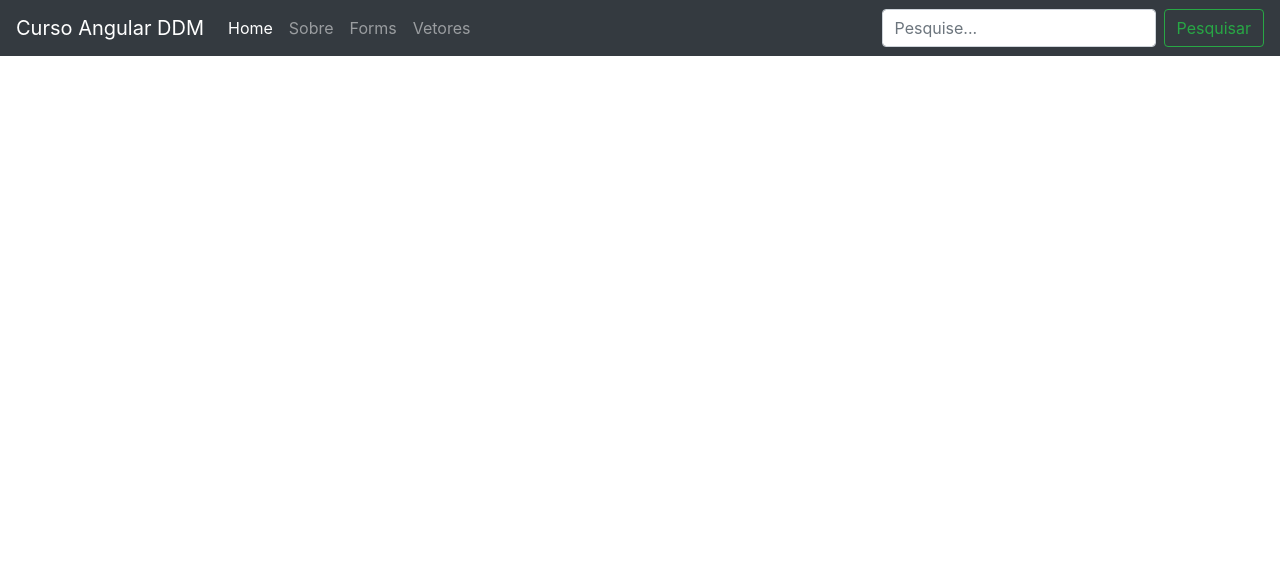
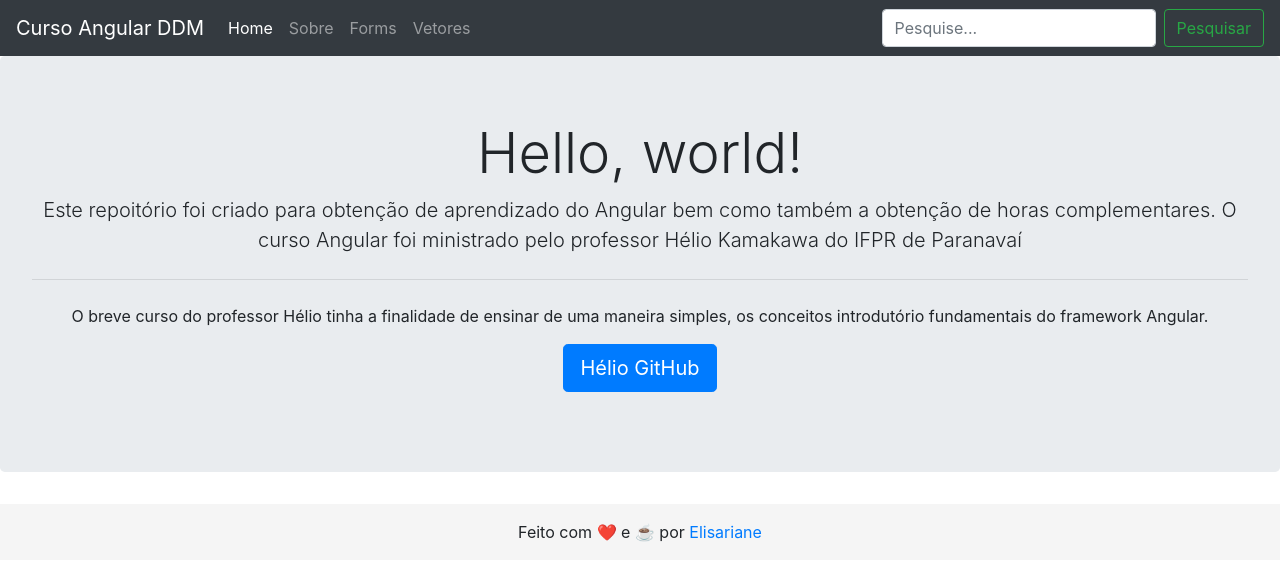
Before and after one commit to Elisariane/CursoAngularDDM, an Angular app: page / in a window 1280 px wide. Shown: the top 580 px of the page. Built offline with nearby package versions, Linux system fonts and the light colour scheme.

Commit message:
Aula 12 - Finalização do curso

```diff
--- a/src/app/app.component.html
+++ b/src/app/app.component.html
@@ -1,2 +1,32 @@
+
+
+<nav class="navbar navbar-expand-lg navbar-dark bg-dark">
+  <button class="navbar-toggler" type="button" data-toggle="collapse" data-target="#navbarTogglerDemo01" aria-controls="navbarTogglerDemo01" aria-expanded="false" aria-label="Toggle navigation">
+    <span class="navbar-toggler-icon"></span>
+  </button>
+  <div class="collapse navbar-collapse" id="navbarTogglerDemo01">
+    <a class="navbar-brand" routerLink="">Curso Angular DDM</a>
+    <ul class="navbar-nav mr-auto mt-2 mt-lg-0">
+      <li class="nav-item active">
+        <a class="nav-link" routerLink="">Home <span class="sr-only">(current)</span></a>
+      </li>
+      <li class="nav-item">
+        <a class="nav-link" routerLink="sobre">Sobre</a>
+      </li>
+      <li class="nav-item">
+        <a class="nav-link" routerLink="soma" >Forms </a>
+      </li>
+      <li class="nav-item">
+        <a class="nav-link" routerLink="vetores" >Vetores </a>
+      </li>
+    </ul>
+    <form class="form-inline my-2 my-lg-0">
+      <input class="form-control mr-sm-2" type="search" placeholder="Pesquise..." aria-label="Search">
+      <button class="btn btn-outline-success my-2 my-sm-0" type="submit">Pesquisar</button>
+    </form>
+  </div>
+</nav>
+
 
 <router-outlet></router-outlet>
+<footer-component></footer-component>
--- a/src/app/app.module.ts
+++ b/src/app/app.module.ts
@@ -10,6 +10,7 @@ import { ErrorComponent } from './error404/error404.component';
 import { SomaComponent } from './soma/soma.component';
 import { FormsModule } from '@angular/forms';
 import { VetoresComponent } from './vetores/vetores.component';
+import { EstadoService } from './servicos/estado.service';
 
 @NgModule({
   declarations: [
@@ -26,7 +27,7 @@ import { VetoresComponent } from './vetores/vetores.component';
     AppRoutingModule,
     FormsModule,
   ],
-  providers: [],
+  providers: [EstadoService],
   bootstrap: [AppComponent]
 })
 export class AppModule { }
--- a/src/app/home/home.component.html
+++ b/src/app/home/home.component.html
@@ -1,26 +1,12 @@
-<nav class="navbar navbar-expand-lg navbar-dark bg-dark">
-  <button class="navbar-toggler" type="button" data-toggle="collapse" data-target="#navbarTogglerDemo01" aria-controls="navbarTogglerDemo01" aria-expanded="false" aria-label="Toggle navigation">
-    <span class="navbar-toggler-icon"></span>
-  </button>
-  <div class="collapse navbar-collapse" id="navbarTogglerDemo01">
-    <a class="navbar-brand" routerLink="">Curso Angular DDM</a>
-    <ul class="navbar-nav mr-auto mt-2 mt-lg-0">
-      <li class="nav-item active">
-        <a class="nav-link" routerLink="">Home <span class="sr-only">(current)</span></a>
-      </li>
-      <li class="nav-item">
-        <a class="nav-link" routerLink="sobre">Sobre</a>
-      </li>
-      <li class="nav-item">
-        <a class="nav-link" routerLink="soma" >Forms </a>
-      </li>
-      <li class="nav-item">
-        <a class="nav-link" routerLink="vetores" >Vetores </a>
-      </li>
-    </ul>
-    <form class="form-inline my-2 my-lg-0">
-      <input class="form-control mr-sm-2" type="search" placeholder="Pesquise..." aria-label="Search">
-      <button class="btn btn-outline-success my-2 my-sm-0" type="submit">Pesquisar</button>
-    </form>
-  </div>
-</nav>
+<div class="jumbotron text-center">
+  <h1 class="display-4">Hello, world!</h1>
+  <p class="lead">Este repoitório foi criado para obtenção de aprendizado do Angular
+    bem como também a obtenção de horas complementares. O   curso Angular foi ministrado pelo professor Hélio
+    Kamakawa do IFPR de Paranavaí</p>
+  <hr class="my-4">
+  <p>O breve curso do professor Hélio tinha a finalidade de ensinar de uma
+     maneira simples, os conceitos introdutório fundamentais do framework Angular.</p>
+  <p class="lead">
+    <a class="btn btn-primary btn-lg" target="_blank" href="https://github.com/heliokamakawa" role="button">Hélio GitHub</a>
+  </p>
+</div>
--- a/src/app/servicos/estado.service.ts
+++ b/src/app/servicos/estado.service.ts
@@ -1,5 +1,7 @@
+import { Injectable } from '@angular/core';
 import { Estado } from '../entidades/estado';
 
+@Injectable()
 export class EstadoService {
   listaEstados = new Array<Estado>();
 
--- a/src/app/sobre/sobre.component.html
+++ b/src/app/sobre/sobre.component.html
@@ -1,4 +1,3 @@
-<home-component></home-component>
 <div class="container-fluid">
 
   <div class="m-4 text-center">
@@ -27,5 +26,4 @@
       </p>
     </div>
   </div>
-<footer-component></footer-component>
 </div>
--- a/src/app/soma/soma.component.html
+++ b/src/app/soma/soma.component.html
@@ -1,5 +1,4 @@
 
-<home-component></home-component>
 
 <div class="container-fluid mt-4  mb-4">
 <div class="row">
@@ -105,7 +104,3 @@
 </div>
 
 </div>
-
-
-
-<footer-component></footer-component>
--- a/src/app/vetores/vetores.component.html
+++ b/src/app/vetores/vetores.component.html
@@ -1,4 +1,3 @@
-<home-component></home-component>
 <div class="container-fluid text-center">
   <div class="row text-center mt-4 mb-4">
     <div class="col-4 m-4">
@@ -40,4 +39,3 @@
     </div>
   </div>
   </div>
-<footer-component></footer-component>
--- a/src/app/vetores/vetores.component.ts
+++ b/src/app/vetores/vetores.component.ts
@@ -1,5 +1,4 @@
 import { Component} from '@angular/core';
-import { Estado } from '../entidades/estado';
 import { EstadoService } from '../servicos/estado.service';
 
 @Component({
@@ -9,8 +8,9 @@ import { EstadoService } from '../servicos/estado.service';
 })
 export class VetoresComponent {
 
-  service: EstadoService = new EstadoService()
+  constructor(private service: EstadoService){
 
+  }
   adicionar(): void {
     this.service.adicionar();
   }
```
